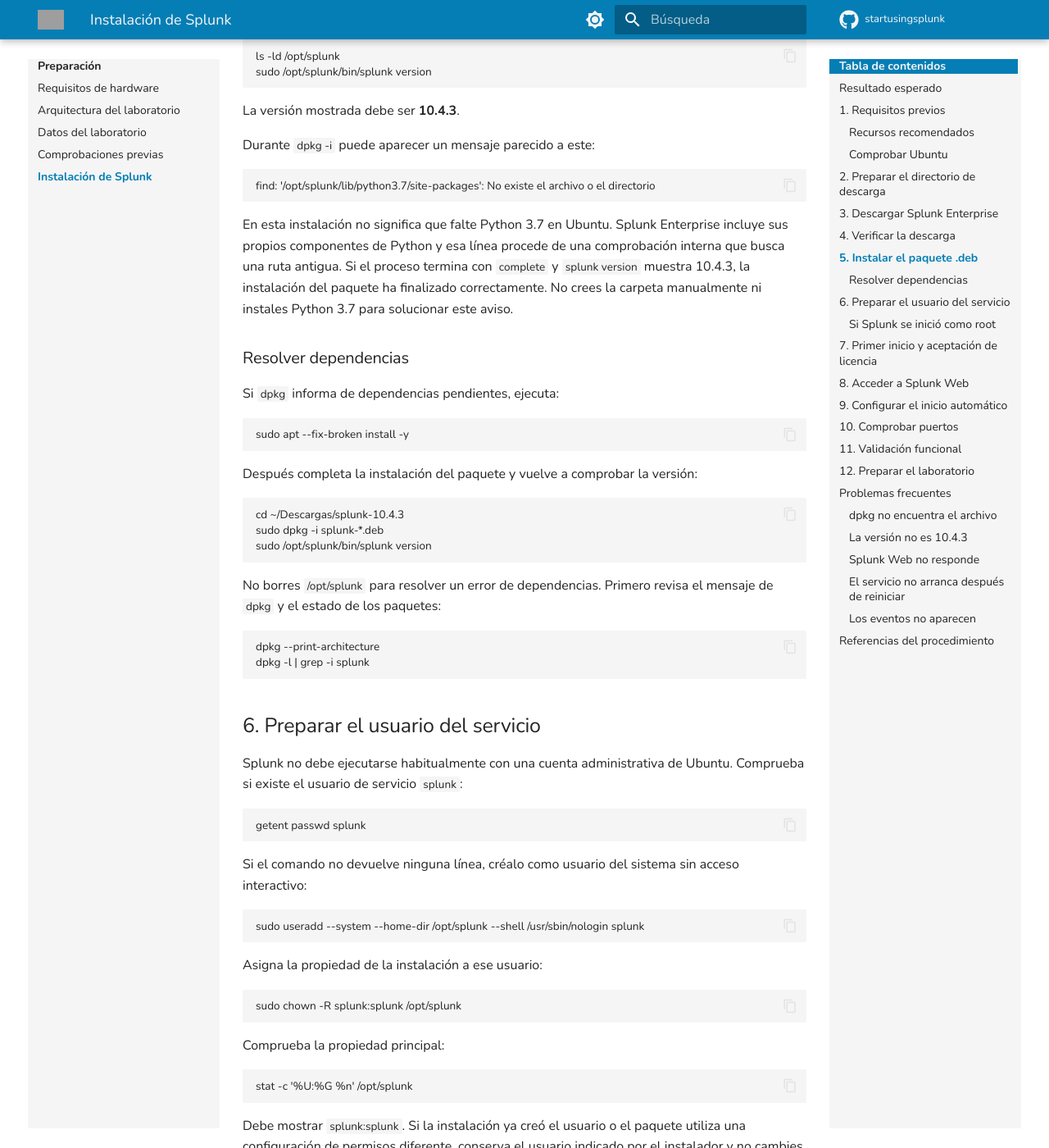
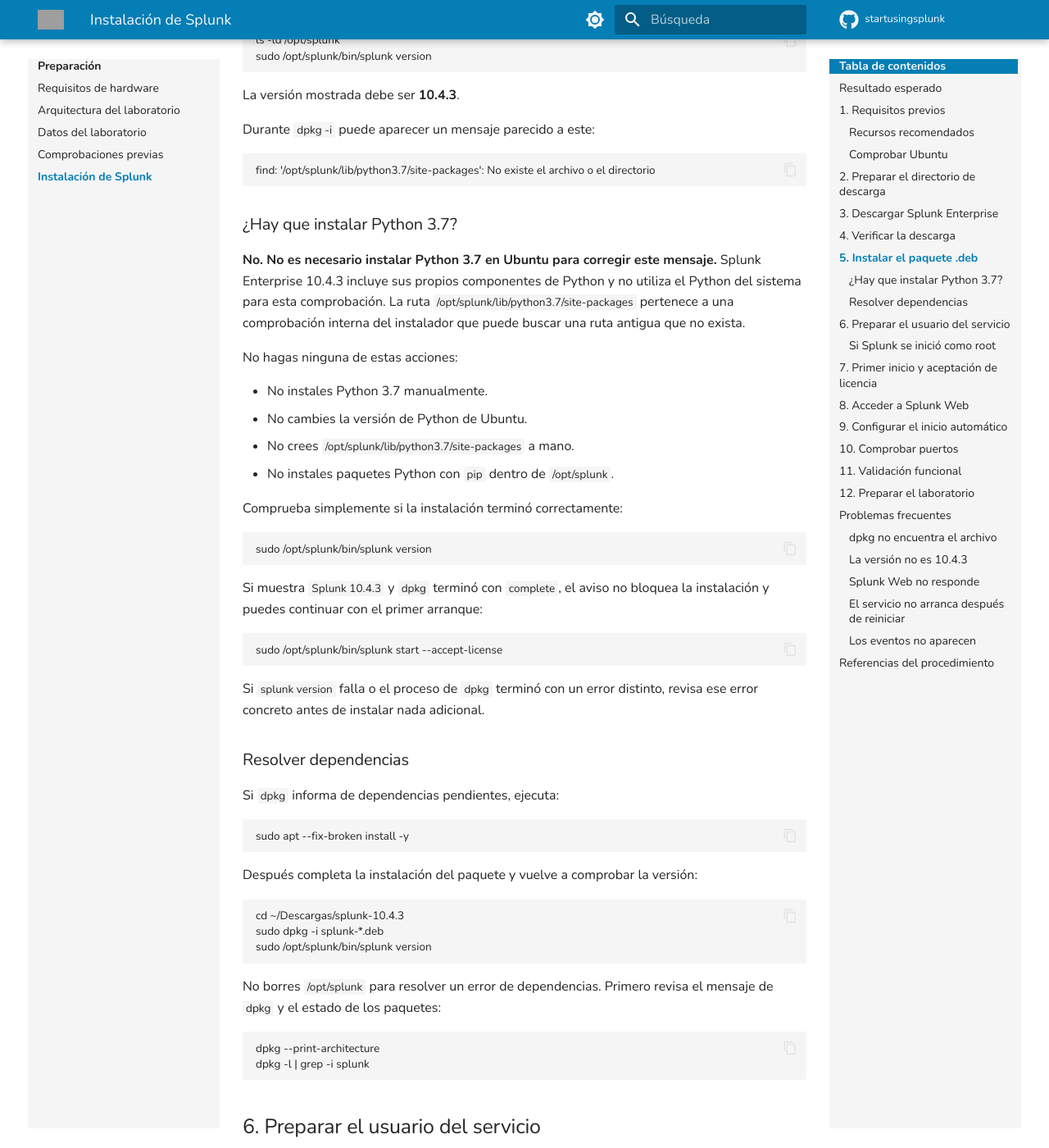
Before and after one commit to agile611/startusingsplunk, an MkDocs documentation site: the page built from docs/preparacion/instalar-splunk.md, in a window 1280 px wide and 1400 px high, scrolled down 4446 px. Shown: the whole window at 82% size. Built offline with MkDocs 1.6.1 and Material for MkDocs 9.7.7, drawn with Linux system fonts in a browser that asks for light colours; some of the changed text lies outside the part shown; grey boxes are pictures that could not be loaded.

Commit message:
python3.7

````diff
--- a/docs/preparacion/instalar-splunk.md
+++ b/docs/preparacion/instalar-splunk.md
@@ -214,12 +213,36 @@ Durante `dpkg -i` puede aparecer un mensaje parecido a este:
 find: '/opt/splunk/lib/python3.7/site-packages': No existe el archivo o el directorio
 ```
 
-En esta instalación no significa que falte Python 3.7 en Ubuntu. Splunk
-Enterprise incluye sus propios componentes de Python y esa línea procede de una
-comprobación interna que busca una ruta antigua. Si el proceso termina con
-`complete` y `splunk version` muestra 10.4.3, la instalación del paquete ha
-finalizado correctamente. No crees la carpeta manualmente ni instales Python
-3.7 para solucionar este aviso.
+### ¿Hay que instalar Python 3.7?
+
+**No. No es necesario instalar Python 3.7 en Ubuntu para corregir este
+mensaje.** Splunk Enterprise 10.4.3 incluye sus propios componentes de Python y
+no utiliza el Python del sistema para esta comprobación. La ruta
+`/opt/splunk/lib/python3.7/site-packages` pertenece a una comprobación interna
+del instalador que puede buscar una ruta antigua que no exista.
+
+No hagas ninguna de estas acciones:
+
+- No instales Python 3.7 manualmente.
+- No cambies la versión de Python de Ubuntu.
+- No crees `/opt/splunk/lib/python3.7/site-packages` a mano.
+- No instales paquetes Python con `pip` dentro de `/opt/splunk`.
+
+Comprueba simplemente si la instalación terminó correctamente:
+
+```bash
+sudo /opt/splunk/bin/splunk version
+```
+
+Si muestra `Splunk 10.4.3` y `dpkg` terminó con `complete`, el aviso no bloquea
+la instalación y puedes continuar con el primer arranque:
+
+```bash
+sudo /opt/splunk/bin/splunk start --accept-license
+```
+
+Si `splunk version` falla o el proceso de `dpkg` terminó con un error distinto,
+revisa ese error concreto antes de instalar nada adicional.
 
 ### Resolver dependencias
 
````
Also changed, not shown: other parts of docs/preparacion/instalar-splunk.md (+1 -2 lines).
